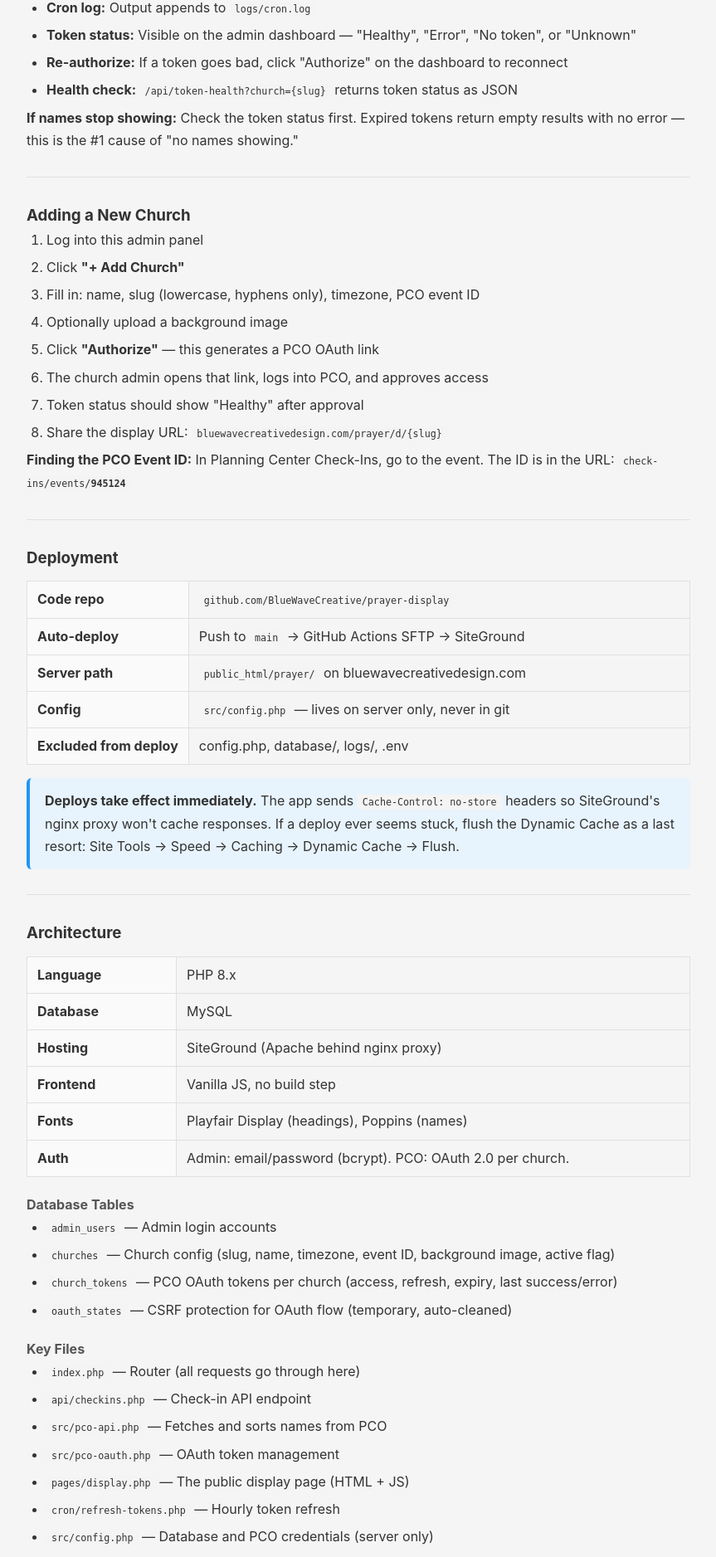
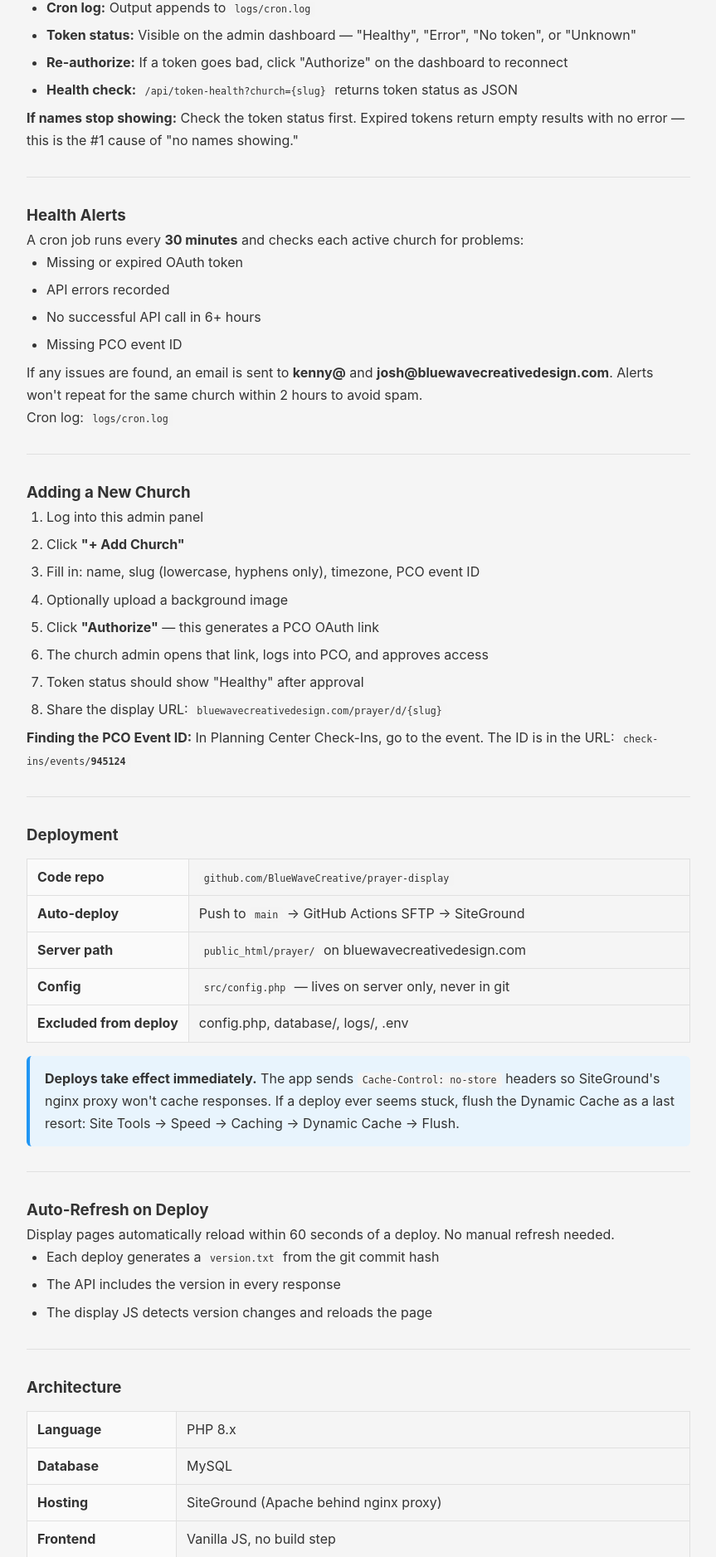
Before and after one commit to BlueWaveCreative/prayer-display, a PHP site: page /prayer/admin/readme in a window 1280 px wide. Shown: the part 1372-3249 px from the top of the page at 83% size, without its empty margins (208-1071 px from the left). Run offline with PHP 8.4, Linux system fonts and the light colour scheme; the visitor is signed in with stand-in values (Sample User, id 1).

Commit message:
docs: add health alerts and auto-refresh sections to readme
Co-Authored-By: Claude Opus 4.6 (1M context) <noreply@anthropic.com>

```diff
--- a/pages/admin/readme.php
+++ b/pages/admin/readme.php
@@ -79,6 +79,19 @@ require APP_ROOT . '/templates/admin-header.php';
 
   <hr>
 
+  <h3>Health Alerts</h3>
+  <p>A cron job runs every <strong>30 minutes</strong> and checks each active church for problems:</p>
+  <ul>
+    <li>Missing or expired OAuth token</li>
+    <li>API errors recorded</li>
+    <li>No successful API call in 6+ hours</li>
+    <li>Missing PCO event ID</li>
+  </ul>
+  <p>If any issues are found, an email is sent to <strong>kenny@</strong> and <strong>josh@bluewavecreativedesign.com</strong>. Alerts won't repeat for the same church within 2 hours to avoid spam.</p>
+  <p>Cron log: <code>logs/cron.log</code></p>
+
+  <hr>
+
   <h3>Adding a New Church</h3>
   <ol>
     <li>Log into this admin panel</li>
@@ -121,6 +134,16 @@ require APP_ROOT . '/templates/admin-header.php';
   <div class="callout callout-info">
     <strong>Deploys take effect immediately.</strong> The app sends <code>Cache-Control: no-store</code> headers so SiteGround's nginx proxy won't cache responses. If a deploy ever seems stuck, flush the Dynamic Cache as a last resort: Site Tools &rarr; Speed &rarr; Caching &rarr; Dynamic Cache &rarr; Flush.
   </div>
+
+  <hr>
+
+  <h3>Auto-Refresh on Deploy</h3>
+  <p>Display pages automatically reload within 60 seconds of a deploy. No manual refresh needed.</p>
+  <ul>
+    <li>Each deploy generates a <code>version.txt</code> from the git commit hash</li>
+    <li>The API includes the version in every response</li>
+    <li>The display JS detects version changes and reloads the page</li>
+  </ul>
 
   <hr>
 
```
